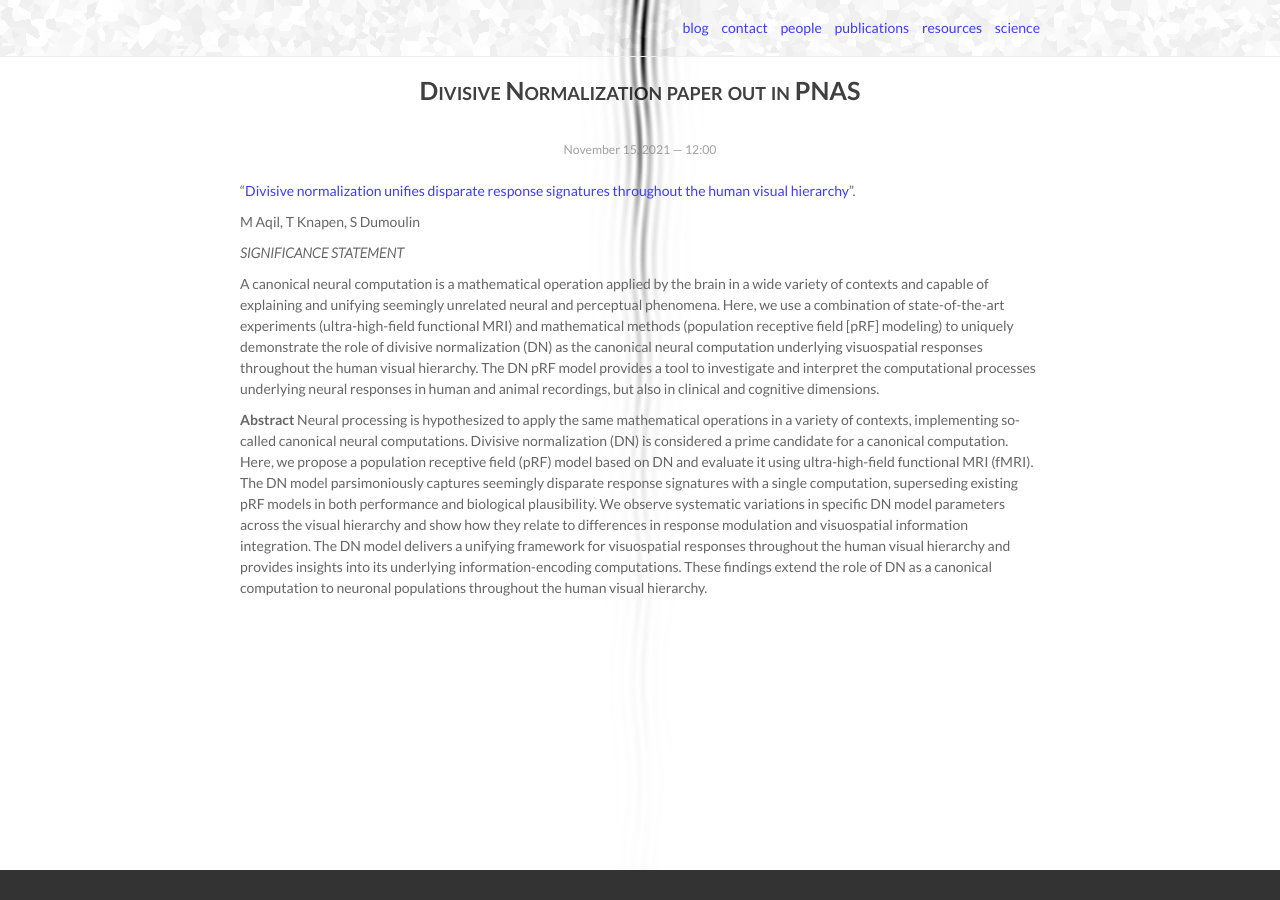
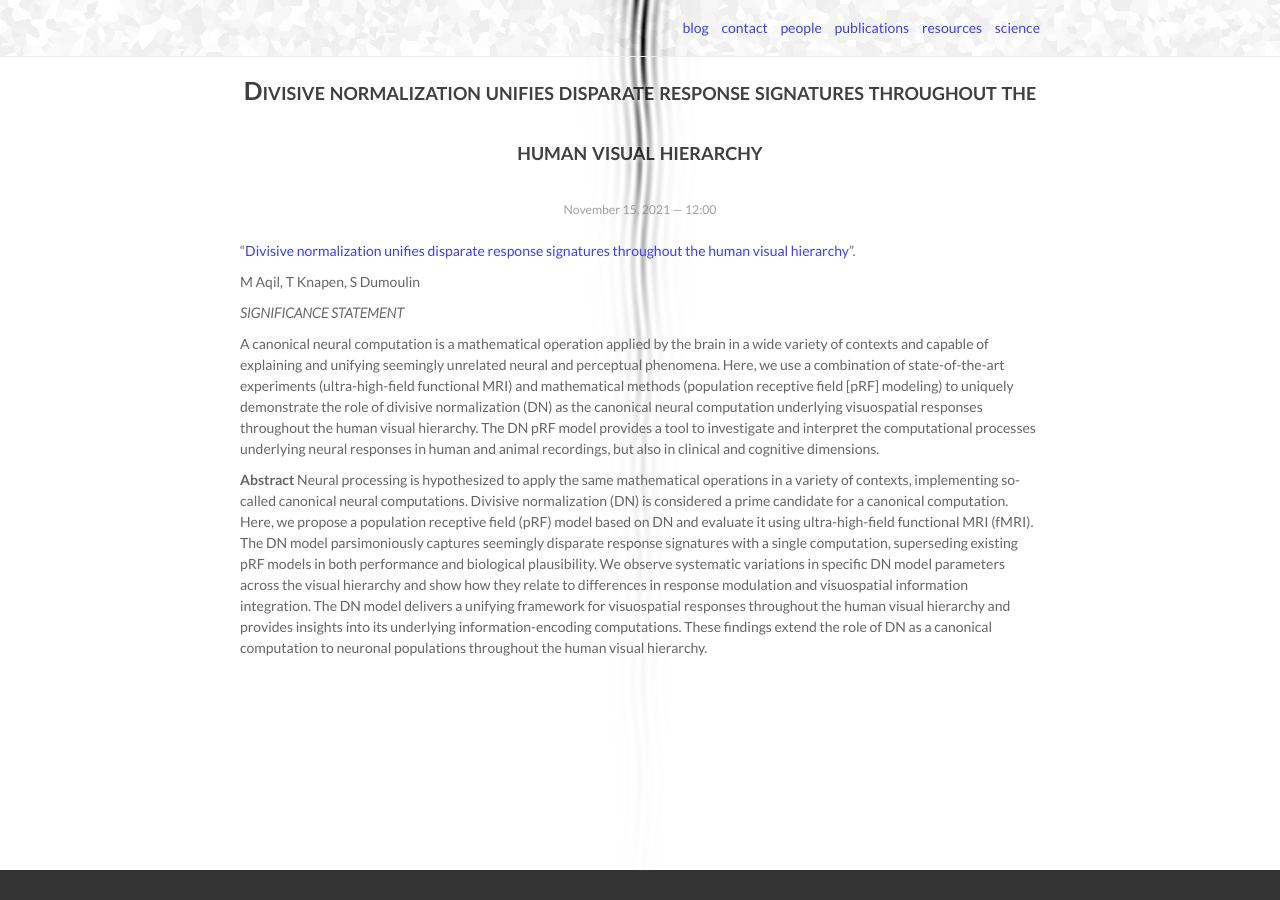
Before and after one commit to tknapen/tknapen.github.io, a Jekyll site: the page built from _publications/2021-11-15-PNAS.markdown, in a window 1280 px wide. Built offline with Jekyll 4.4.1, drawn with Linux system fonts in a browser that asks for light colours; nearby versions of some CDN libraries.

Commit message:
updated titles etc for better exposure

```diff
--- a/_posts/2021-11-16-TiCS.markdown
+++ b/_posts/2021-11-16-TiCS.markdown
@@ -1,6 +1,6 @@
 ---
 layout: post
-title: Visuospatial coding as ubiquitous scaffolding for human cognition
+title: TiCS review on visuospatial coding out!
 description: Review on how the brain uses visual code as a fundamental coding mechanism
 date: 2021-11-16 12:00:00
 journal: Trends in Cognitive Sciences
--- a/_publications/2021-11-15-PNAS.markdown
+++ b/_publications/2021-11-15-PNAS.markdown
@@ -1,6 +1,6 @@
 ---
 layout: post
-title: Divisive Normalization paper out in PNAS
+title: Divisive normalization unifies disparate response signatures throughout the human visual hierarchy
 description: Our new Divisive Normalisation population Receptive Field model explains responses throughout visual cortex.
 date: 2021-11-15 12:00:00
 journal: Proceedings of the National Academy of Sciences
```
